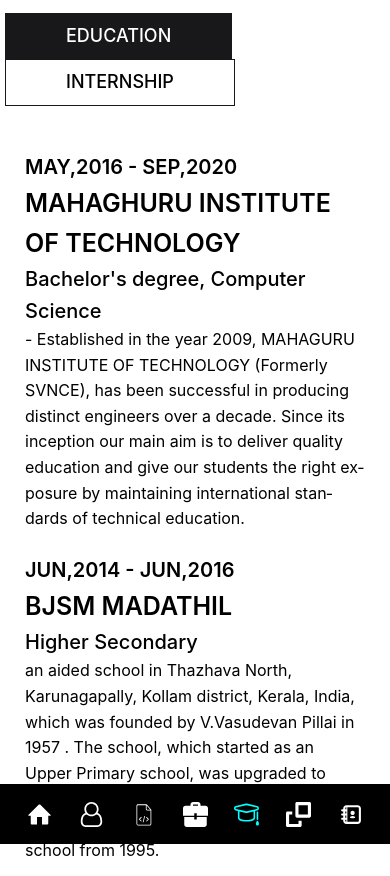
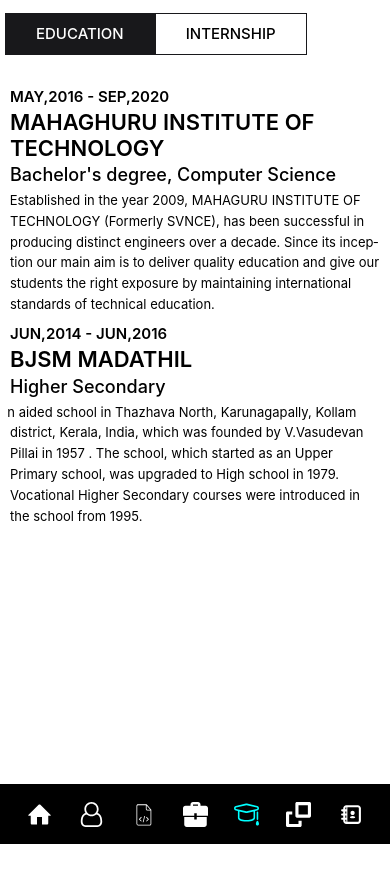
Before and after one commit to ananthuk7/my-profie-new, a Vue app: page /qualification in a window 390 px wide. After the commit the page ends 844 px from the top, so only its background shows below. Built offline with nearby package versions, Linux system fonts and the light colour scheme.

Commit message:
response added

```diff
--- a/src/assets/scss/pages/_work.scss
+++ b/src/assets/scss/pages/_work.scss
@@ -5,34 +5,67 @@
   padding-top: 3rem;
   padding-bottom: 10rem;
   &__card {
-    padding-right: 2rem;
-    padding-left: 2rem;
-    padding-top: 2rem;
+    padding-right: 0.5rem;
+    padding-left: 0.5rem;
+    padding-top: 0.5rem;
+    @include respond(phone) {
+      padding-right: 2rem;
+      padding-left: 2rem;
+      padding-top: 2rem;
+    }
   }
   &__date {
-    font-size: 2rem;
+    font-size: 1.5rem;
+    line-height: 1.6;
     font-weight: 600;
     text-transform: uppercase;
-    margin-top: .25rem;
+    margin-top: 0.25rem;
     text-align: center;
+    @include respond(phone) {
+      font-size: 2rem;
+      line-height: 1.8;
+    }
   }
   &__title {
-    font-size: 2.5rem;
+    font-size: 2.2rem;
+    line-height: 1.2;
     font-weight: 600;
     text-transform: uppercase;
+    @include respond(phone) {
+      font-size: 2.5rem;
+      line-height: 1.8;
+    }
   }
   &__subtitle {
     font-weight: 500;
-    font-size: 2rem;
+    font-size: 1.8rem;
+    line-height: 1.6;
+    @include respond(phone) {
+      font-size: 2rem;
+    }
   }
-  &__description {
-    font-size: 1.6rem;
-    font-weight: 400;
-    margin-bottom: 2rem;
-  }
-  &__list{
-    font-size: 1.6rem;
+  // &__description {
+  //   font-size: 1.6rem;
+  //   font-weight: 400;
+  //   margin-bottom: 2rem;
+  //   @include respond(phone) {
+  //     font-size: 1.6rem;
+  //   }
+  // }
+  &__list {
+    font-size: 1.3rem;
     font-weight: 400;
     hyphens: auto;
+    &::first-letter {
+      visibility: hidden;
+      margin-left: -1rem;
+    }
+    @include respond(phone) {
+      font-size: 1.6rem;
+      &::first-letter {
+        visibility: visible;
+        margin-left: 0;
+      }
+    }
   }
 }
--- a/src/components/TabWrapper.vue
+++ b/src/components/TabWrapper.vue
@@ -31,7 +31,7 @@ provide("tabs-register", (tab: any) => {
     <div class="header">
       <VueButton
         v-for="tab in tabs"
-        class="btn border border-zinc-900 transition-all duration-700"
+        class="text-2xl sm:text-3xl font-medium pointer px-12 py-4 uppercase sm:py-4 sm:px-24 border border-zinc-900 transition-all duration-700"
         :class="{ active: tab === active }"
         @click="activate(tab)"
       >
```
